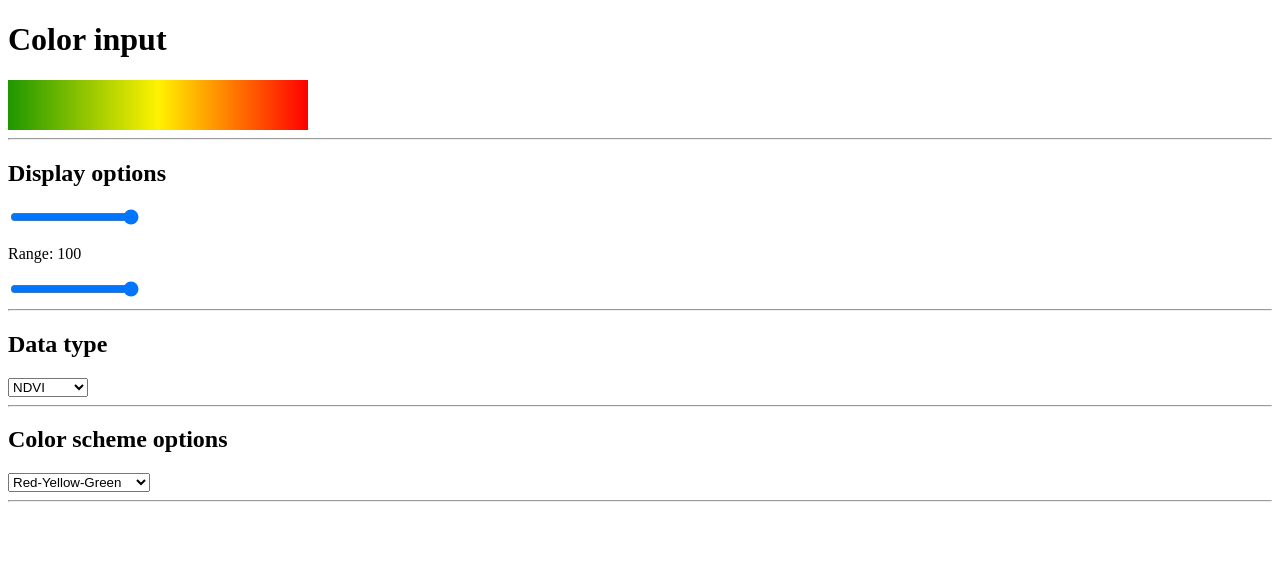
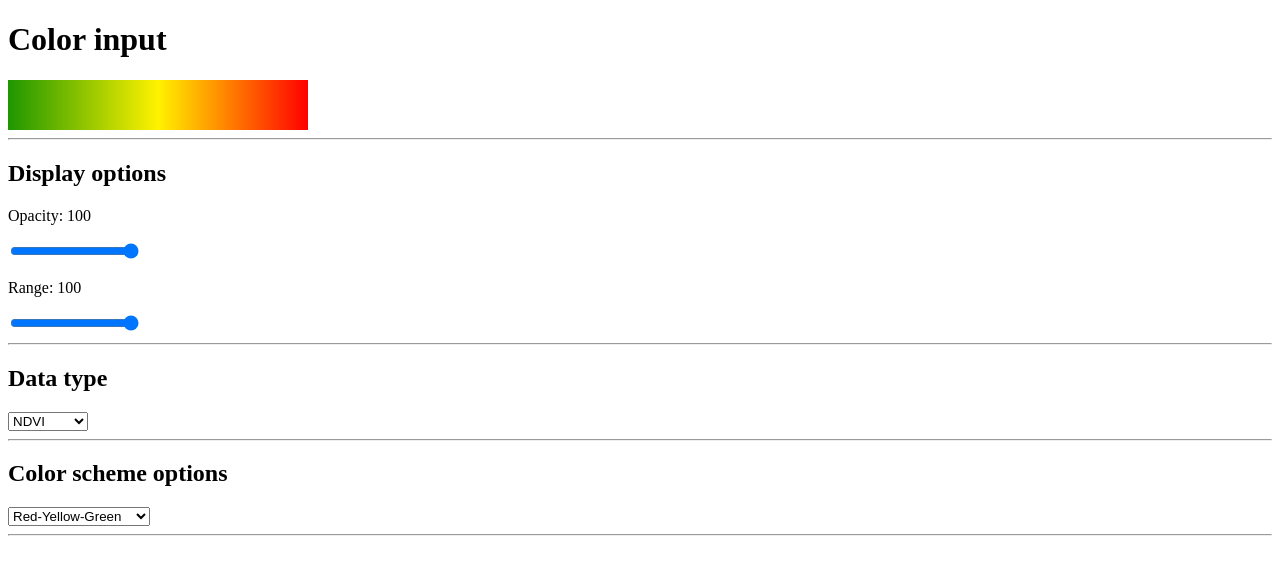
Before and after one commit to adriankulik/EPOS-Color-Selector-Tab, a React (Create React App) app: page / in a window 1280 px wide. Shown: the top 574 px of the page. Built offline with nearby package versions, Linux system fonts and the light colour scheme.

Commit message:
added opacity value indicator

```diff
--- a/src/App.js
+++ b/src/App.js
@@ -40,6 +40,7 @@ function App() {
       </div>
       <hr></hr>
       <h2>Display options</h2>
+      <p>Opacity: {opacity}</p>
       <input
         type="range"
         min="0"
```
